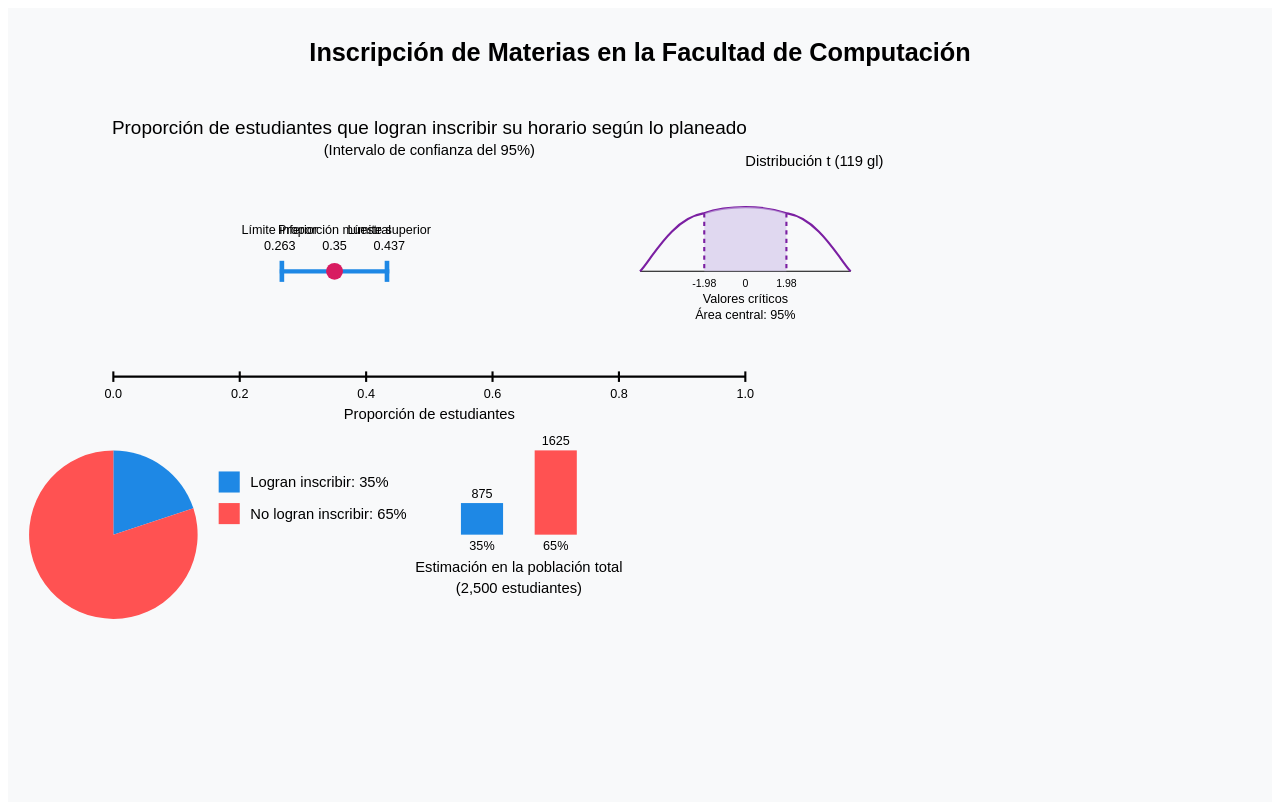
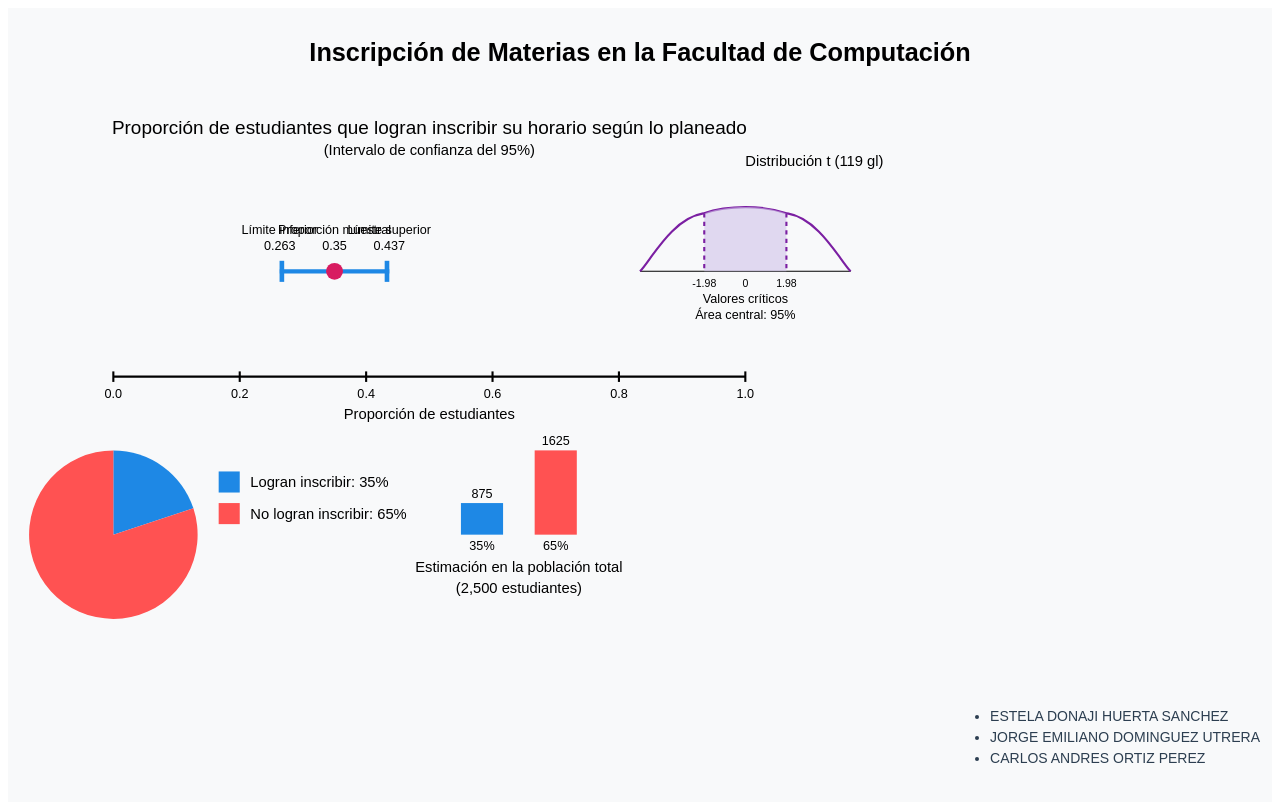
Before and after one commit to Jorgekkk/M-todosEstad-sticos-, a plain HTML site: page index.html in a window 1280 px wide. Drawn offline with Linux system fonts and the light colour scheme.

Commit message:
Update index.html
Agregar nombres

```diff
--- a/index.html
+++ b/index.html
@@ -4,6 +4,23 @@
     <meta charset="UTF-8">
     <meta name="viewport" content="width=device-width, initial-scale=1.0">
     <title>Document</title>
+     <style>
+        /* Estilos para la lista de nombres */
+        .nombres {
+            position: absolute;
+            bottom: 20px;
+            right: 20px;
+            font-family: Arial, sans-serif;
+            font-size: 14px;
+            color: #2c3e50;
+            list-style-type: none; /* Quita los puntos de la lista */
+            padding: 0;
+            margin: 0;
+        }
+        .nombres li {
+            margin-bottom: 5px; /* Espacio entre los nombres */
+        }
+    </style>
 </head>
 <body>
     <svg xmlns="http://www.w3.org/2000/svg" viewBox="0 0 1200 800">
@@ -123,5 +140,13 @@
           <text x="0" y="145" font-family="Arial" font-size="12" text-anchor="middle">Área central: 95%</text>
         </g>
       </svg>
+    <!-- Lista de nombres en la esquina inferior derecha -->
+      <div class="nombres">
+        <ul>
+          <li>ESTELA DONAJI HUERTA SANCHEZ</li>
+          <li>JORGE EMILIANO DOMINGUEZ UTRERA</li>
+          <li>CARLOS ANDRES ORTIZ PEREZ</li>
+        </ul>
+      </div>
 </body>
 </html>
```
